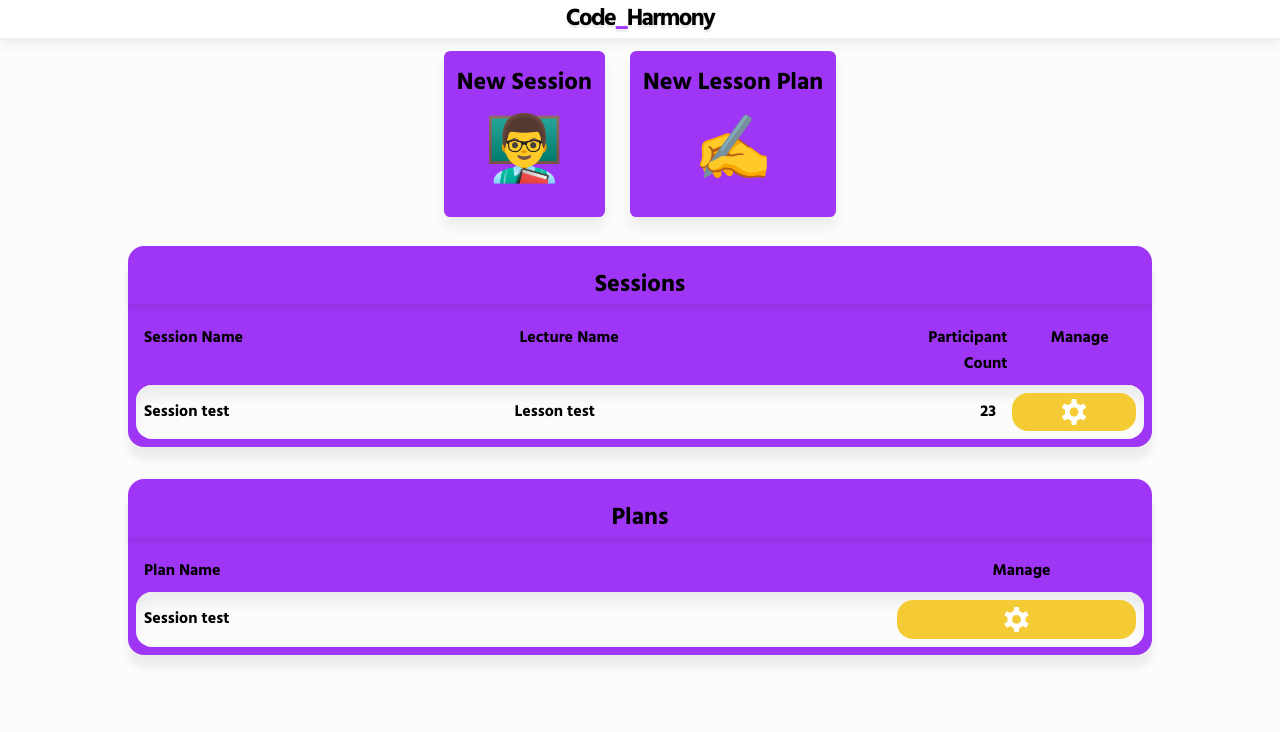
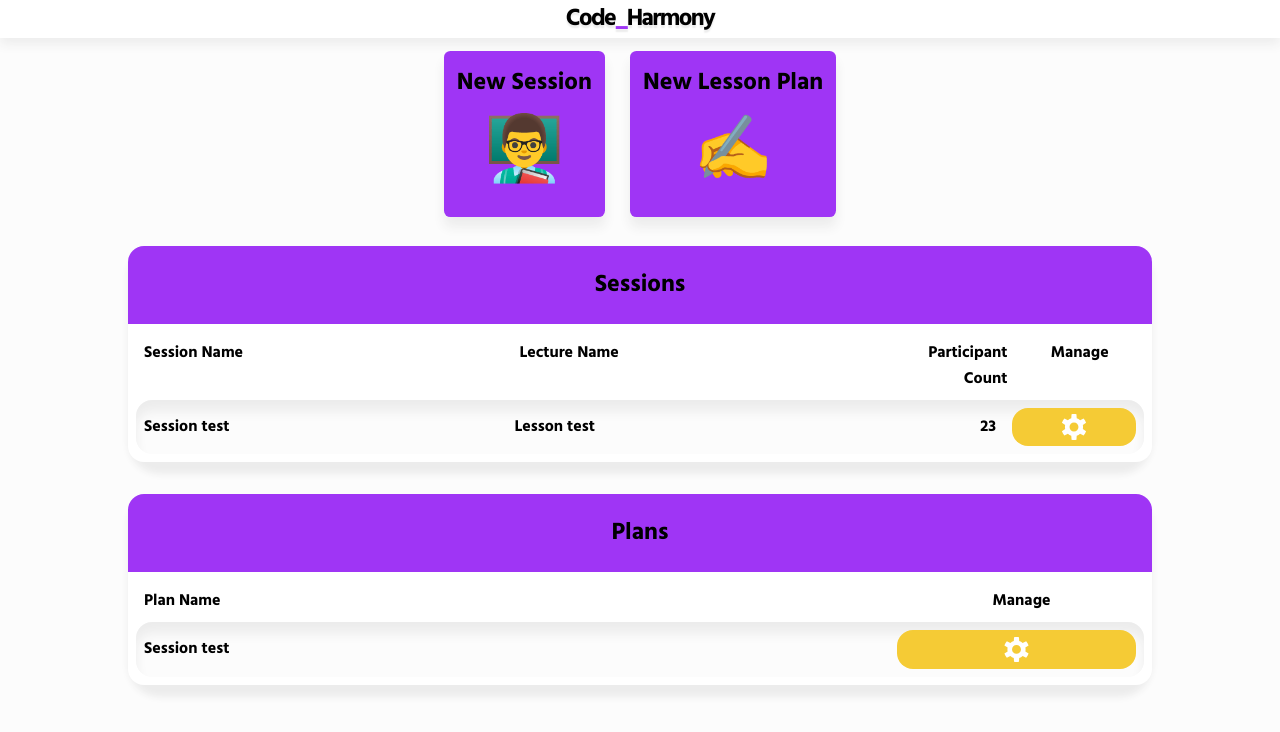
Before and after one commit to Zacxalot/CodeHarmony, a React (Create React App) app: page /t/dashboard in a window 1280 px wide. Shown: the top 732 px of the page. Built offline with nearby package versions, Linux system fonts and the light colour scheme; no server answers.

Commit message:
Updated teacher dashboard styling

```diff
--- a/src/Components/TeacherTable/TeacherPlanTable.tsx
+++ b/src/Components/TeacherTable/TeacherPlanTable.tsx
@@ -22,11 +22,13 @@ class TeacherPlanTable extends React.PureComponent<TeacherTableProps,{}> {
 
 
         return (
-            <ul className="list-border">
-                <li><h2>Plans</h2></li>
-                <li className="tt-head"><span className="session-name">Plan Name</span><span className="manage-head">Manage</span></li>
-               {planItems}
-            </ul>
+            <div className="list-border">
+                <h2>Plans</h2>
+                <ul className="list-inner">
+                    <li className="tt-head"><span className="session-name">Plan Name</span><span className="manage-head">Manage</span></li>
+                    {planItems}
+                </ul>
+            </div>
         );
     };
 }
--- a/src/Components/TeacherTable/TeacherSessionTable.tsx
+++ b/src/Components/TeacherTable/TeacherSessionTable.tsx
@@ -23,11 +23,14 @@ class TeacherSessionTable extends React.PureComponent<TeacherTableProps,{}> {
         console.log(sessionsItems);
 
         return (
-            <ul className="list-border">
-                <li><h2>Sessions</h2></li>
-                <li className="tt-head"><span className="session-name">Session Name</span><span className="lesson-name">Lecture Name</span><span className="participant-count">Participant Count</span><span className="manage-head">Manage</span></li>
-               {sessionsItems}
-            </ul>
+            <div className="list-border">
+                <h2>Sessions</h2>
+                <ul className="list-inner">
+                    <li className="tt-head"><span className="session-name">Session Name</span><span className="lesson-name">Lecture Name</span><span className="participant-count">Participant Count</span><span className="manage-head">Manage</span></li>
+                    {sessionsItems}
+                </ul>
+            </div>
+
         );
     };
 }
--- a/src/Components/TeacherTable/TeacherTable.scss
+++ b/src/Components/TeacherTable/TeacherTable.scss
@@ -10,14 +10,12 @@ ul {
     padding: 0rem;
     background-color: base.$accent;
     display:inline-block;
-    border-radius: 1rem;
+    border-radius: 1rem 1rem 2rem 2rem;
     margin: 1rem;
     box-shadow: 0px 12px 7px base.$shadow;
 
     h2{
         padding:0rem;
-        border-bottom: solid 1px #00000011;
-        box-shadow: 0rem 0.3rem 0.3rem #00000011;
     }
 
 
@@ -27,11 +25,18 @@ ul {
     }
 }
 
+.list-inner{
+    background-color: white;
+    margin:0;
+    padding:0.5rem;
+    border-radius:0rem 0rem 1rem 1rem;
+}
+
 .tt-head{
     width:auto;
     display:flex;
     text-align: left;
-    padding: 0rem 1rem;
+    padding: 0.5rem;
 }
 
 .manage-head{
@@ -44,7 +49,6 @@ ul {
     display:flex;
     text-align: left;
     padding: 0.5rem;
-    margin: 0.5rem;
     background-color: base.$background;
     box-shadow: inset 0rem 0.7rem 0.7rem base.$shadow;
     border-radius: 1rem;
```
